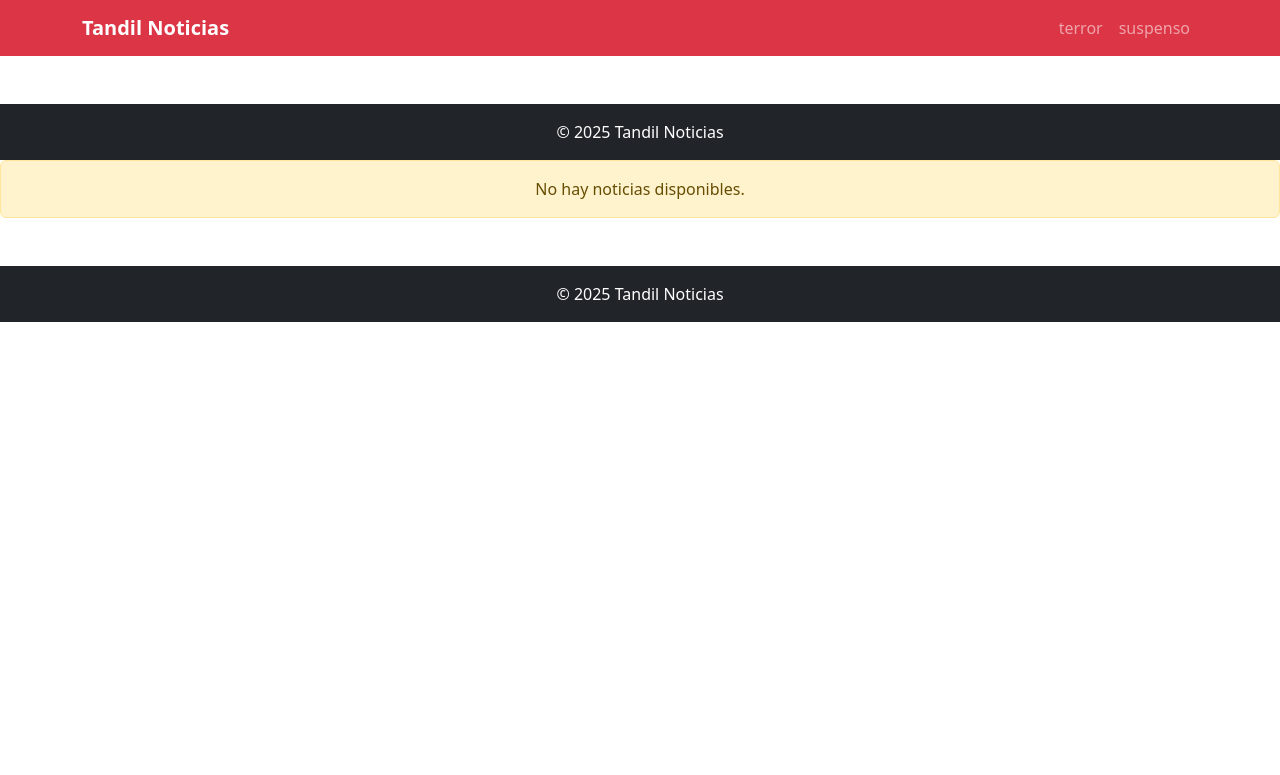
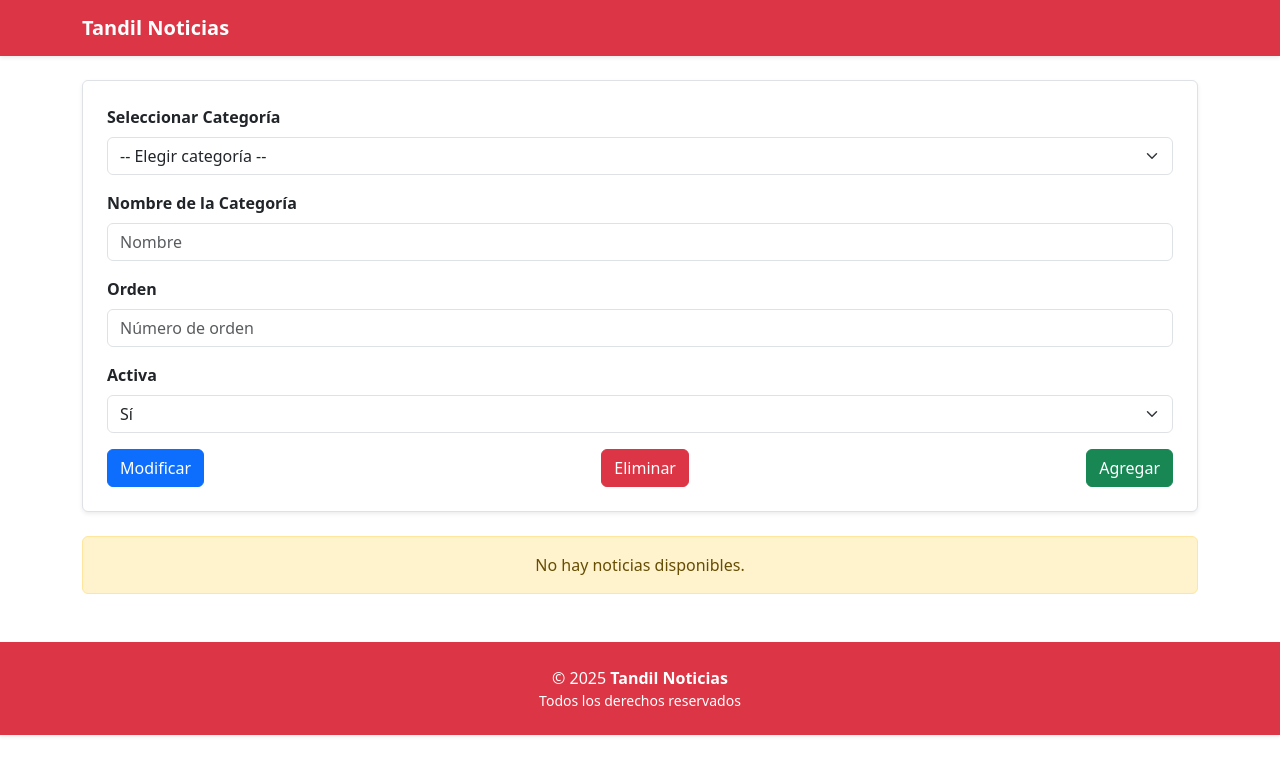
Before and after one commit to MaxiCre/TPE---WEB2, a PHP site: page / in a window 1280 px wide. Shown: the top 775 px of the page. Run offline with PHP 8.4, Linux system fonts and the light colour scheme; data comes from the database, SQL or seed files in the repository.

Commit message:
agregue formulario categoria, boton eliminar funcionando

```diff
--- a/app/controller/categoriasController.php
+++ b/app/controller/categoriasController.php
@@ -23,7 +23,23 @@ class CategoriasController{
     function mostrarCategoria($id){
         $noticias= $this->noticiaModel->getNoticiaCategoria($id);
         $categorias= $this->categoriaModel->getAll();
-        $this->categoriasView->showNoticias($noticias,$categorias);
+        $this->categoriasView->showCategorias($categorias,$noticias);
+    }
+    function removeCategoria($id){
+        // obtengo la tarea que quiero eliminar
+        $categoria = $this->categoriaModel->get($id);
+        $noticias= $this->noticiaModel->getNoticiaCategoria($id);
+
+        if ($noticias) {
+            return $this->categoriasView->showError("La categoría con ID = $id ({$categoria->nombre}) no se puede eliminar porque tiene noticias asociadas.");
+        }
+
+        $this->categoriaModel->remove($id);
+
+        // redirijo al home
+        header('Location: ' . BASE_URL);
+
+
     }
     //deleteCategorias
     //addCategorias
--- a/app/model/categoriaModel.php
+++ b/app/model/categoriaModel.php
@@ -5,15 +5,31 @@ class CategoriaModel{
     function __construct(){
         $this->db=new PDO('mysql:host=localhost;dbname=db_noticia;charset=utf8', 'root', '');
     }
-  public function getAll() {
+    public function getAll() {
         // 2. ejecuto la consulta SQL (SELECT * FROM tareas)
-        $query = $this->db->prepare('SELECT * FROM categoria');
+
+        $query = $this->db->prepare('SELECT * FROM categoria ORDER BY orden ASC');
         $query->execute();
+        $categorias = $query->fetchAll(PDO::FETCH_OBJ);
 
-        // 3. obtengo los resultados de la consulta
-        $tasks = $query->fetchAll(PDO::FETCH_OBJ);
 
-        return $tasks;
+        return $categorias;
+    }
+     public function get($id) {
+        // 2. ejecuto la consulta SQL (SELECT * FROM tareas)
+
+        $query = $this->db->prepare('SELECT * FROM categoria WHERE id_categoria = ?');
+        $query->execute([$id]);
+        $task = $query->fetch(PDO::FETCH_OBJ);
+
+        return $task;
+
+    }
+     function remove($id) {
+        $query = $this->db->prepare('DELETE from categoria where id_categoria = ?');
+        $query->execute([$id]);
+
+
     }
 
 
--- a/app/view/CategoriaView.php
+++ b/app/view/CategoriaView.php
@@ -2,19 +2,13 @@
 
 class CategoriaView {
 
-    public function showCategorias($categorias) {
+    public function showCategorias($categorias,$noticias=null) {
         $count = count($categorias);
 
         // NOTA: el template va a poder acceder a todas las variables y
         // constantes que tienen alcance en esta funcion
-        require_once './templates/index.php';
-    }
-     public function showNoticias($noticias,$categorias) {
-        $count = count($noticias);
 
-        // NOTA: el template va a poder acceder a todas las variables y
-        // constantes que tienen alcance en esta funcion
-        require_once './templates/index.php';
+        require_once './templates/index.phtml';
     }
 
 
--- /dev/null
+++ b/js/main.js
@@ -0,0 +1,35 @@
+document.addEventListener("DOMContentLoaded", function() {
+    const form = document.getElementById("formCategoria");
+    const errorMsg = document.getElementById("errorMsg");
+
+    form.addEventListener("submit", function(e) {
+        errorMsg.classList.add("d-none");
+        errorMsg.textContent = "";
+
+        const action = e.submitter.getAttribute("formaction");
+        const selectCategoria = document.getElementById("id_categoria").value.trim();
+        const nombre = document.getElementById("categoria").value.trim();
+        const orden = document.getElementById("orden").value.trim();
+        const activa = document.getElementById("activa").value.trim();
+
+        if (action === "modificarCategoria") {
+            if (!selectCategoria || !nombre || !orden || !activa) {
+                e.preventDefault();
+                errorMsg.textContent = "Completa todos los campos para modificar.";
+                errorMsg.classList.remove("d-none");
+            }
+        } else if (action === "eliminarCategoria") {
+            if (!selectCategoria) {
+                e.preventDefault();
+                errorMsg.textContent = "Selecciona una categoría para eliminar.";
+                errorMsg.classList.remove("d-none");
+            }
+        } else if (action === "agregarCategoria") {
+            if (!nombre || !orden || !activa) {
+                e.preventDefault();
+                errorMsg.textContent = "Completa todos los campos para agregar.";
+                errorMsg.classList.remove("d-none");
+            }
+        }
+    });
+});
--- a/router.php
+++ b/router.php
@@ -32,6 +32,11 @@ switch ($params[0]) {
         $id = $params[1];
         $controller->mostrarCategoria($id);
         break;
+    case 'eliminarCategoria':
+        $controller = new CategoriasController();
+        $id =  $_POST['id_categoria'];
+        $controller->removeCategoria($id);
+        break;
         /*
     case 'mostrarCategoria':
         $controller = new TaskController();
--- a/templates/footer.php
+++ /dev/null
@@ -1,7 +0,0 @@
-</div> <!-- /container -->
-<footer class="bg-dark text-white text-center py-3 mt-5">
-    &copy; <?= date('Y') ?> Tandil Noticias
-</footer>
-<script src="https://cdn.jsdelivr.net/npm/bootstrap@5.3.2/dist/js/bootstrap.bundle.min.js"></script>
-</body>
-</html>
--- /dev/null
+++ b/templates/footer.phtml
@@ -0,0 +1,14 @@
+</div> <!-- /container -->
+
+<footer class="bg-danger text-white text-center py-4 mt-5 shadow-sm">
+    <div class="container">
+        <p class="mb-0">&copy; <?= date('Y') ?> <strong>Tandil Noticias</strong></p>
+        <small class="d-block">Todos los derechos reservados</small>
+    </div>
+</footer>
+
+<!-- Bootstrap JS Bundle -->
+<script src="https://cdn.jsdelivr.net/npm/bootstrap@5.3.2/dist/js/bootstrap.bundle.min.js"></script>
+<script src="./js/main.js"></script>
+</body>
+</html>
--- /dev/null
+++ b/templates/formCategoria.phtml
@@ -0,0 +1,42 @@
+<form id="formCategoria" method="POST" class="border rounded p-4 bg-white shadow-sm">
+    <div id="errorMsg" class="alert alert-danger d-none"></div>
+
+    <!-- Selección de categoría -->
+    <div class="mb-3">
+        <label for="id_categoria" class="form-label fw-bold">Seleccionar Categoría</label>
+        <select class="form-select" id="id_categoria" name="id_categoria">
+            <option value="">-- Elegir categoría --</option>
+            <?php foreach ($categorias as $categoria): ?>
+                <option value="<?= htmlspecialchars($categoria->id_categoria) ?>">
+                    <?= htmlspecialchars($categoria->nombre) ?>
+                </option>
+            <?php endforeach; ?>
+        </select>
+    </div>
+
+    <!-- Campos de categoría -->
+    <div class="mb-3">
+        <label for="categoria" class="form-label fw-bold">Nombre de la Categoría</label>
+        <input type="text" class="form-control" id="categoria" name="categoria" placeholder="Nombre">
+    </div>
+
+    <div class="mb-3">
+        <label for="orden" class="form-label fw-bold">Orden</label>
+        <input type="number" class="form-control" id="orden" name="orden" placeholder="Número de orden" min="0">
+    </div>
+
+    <div class="mb-3">
+        <label for="activa" class="form-label fw-bold">Activa</label>
+        <select class="form-select" id="activa" name="activa">
+            <option value="1">Sí</option>
+            <option value="0">No</option>
+        </select>
+    </div>
+
+    <!-- Botones -->
+    <div class="d-flex justify-content-between">
+        <button type="submit" class="btn btn-primary w-30" formaction="modificarCategoria">Modificar</button>
+        <button type="submit" class="btn btn-danger w-30" formaction="eliminarCategoria">Eliminar</button>
+        <button type="submit" class="btn btn-success w-30" formaction="agregarCategoria">Agregar</button>
+    </div>
+</form>
--- /dev/null
+++ b/templates/header.phtml
@@ -0,0 +1,12 @@
+<!DOCTYPE html>
+<html lang="es">
+<head>
+    <meta charset="UTF-8">
+    <title>Tandil Noticias</title>
+    <meta name="viewport" content="width=device-width, initial-scale=1">
+    <!-- Bootstrap CSS -->
+    <link href="https://cdn.jsdelivr.net/npm/bootstrap@5.3.2/dist/css/bootstrap.min.css" rel="stylesheet">
+    <!-- Bootstrap Icons -->
+    <link href="https://cdn.jsdelivr.net/npm/bootstrap-icons@1.11.1/font/bootstrap-icons.css" rel="stylesheet">
+</head>
+<body>
--- a/templates/index.php
+++ /dev/null
@@ -1,26 +0,0 @@
-<?php
-include 'header.php';
-include 'footer.php';
-
-?>
-
-<?php if (empty($noticias)): ?>
-    <div class="alert alert-warning text-center">
-        No hay noticias disponibles.
-    </div>
-<?php else: ?>
-    <div class="row">
-        <?php foreach ($noticias as $noticia): ?>
-            <div class="col-md-6 col-lg-4 mb-4">
-                <div class="card h-100">
-                    <div class="card-body">
-                        <h5 class="card-title"><?= htmlspecialchars($noticia->titulo) ?></h5>
-                        <p class="card-text"><?= nl2br(htmlspecialchars($noticia->parrafo)) ?></p>
-                    </div>
-                </div>
-            </div>
-        <?php endforeach; ?>
-    </div>
-<?php endif; ?>
-
-<?php include 'footer.php'; ?>
--- /dev/null
+++ b/templates/index.phtml
@@ -0,0 +1,29 @@
+<?php require 'header.phtml'; ?>
+<?php require 'navbar.phtml'; ?>
+<?php require 'formCategoria.phtml'; ?>
+
+<?php if (empty($noticias)): ?>
+    <div class="alert alert-warning text-center mt-4">
+        No hay noticias disponibles.
+    </div>
+<?php else: ?>
+    <div class="row mt-4">
+        <?php foreach ($noticias as $noticia): ?>
+            <div class="col-md-6 col-lg-4 mb-4">
+                <div class="card h-100 shadow-sm border-0">
+                    <div class="card-body">
+                        <h5 class="card-title text-danger fw-bold">
+                            <?= htmlspecialchars($noticia->titulo) ?>
+                        </h5>
+                        <p class="card-text"><?= nl2br(htmlspecialchars($noticia->parrafo)) ?></p>
+                    </div>
+                    <div class="card-footer text-muted text-end">
+                        <?= date('d/m/Y', strtotime($noticia->fecha ?? date('Y-m-d'))) ?>
+                    </div>
+                </div>
+            </div>
+        <?php endforeach; ?>
+    </div>
+<?php endif; ?>
+
+<?php require 'footer.phtml'; ?>
--- a/templates/header.php
+++ b/templates/navbar.phtml
@@ -1,16 +1,6 @@
-
-<!DOCTYPE html>
-<html lang="es">
-<head>
-    <meta charset="UTF-8">
-    <title>Tandil Noticias</title>
-    <meta name="viewport" content="width=device-width, initial-scale=1">
-    <link href="https://cdn.jsdelivr.net/npm/bootstrap@5.3.2/dist/css/bootstrap.min.css" rel="stylesheet">
-</head>
-<body>
-<nav class="navbar navbar-expand-lg navbar-dark bg-danger">
+<nav class="navbar navbar-expand-lg navbar-dark bg-danger shadow-sm">
     <div class="container">
-        <a class="navbar-brand fw-bold" href="index.php">Tandil Noticias</a>
+       <a class="navbar-brand fw-bold" href="<?= BASE_URL ?>">Tandil Noticias</a>
         <button class="navbar-toggler" type="button" data-bs-toggle="collapse" data-bs-target="#navbarNav"
             aria-controls="navbarNav" aria-expanded="false" aria-label="Alternar navegación">
             <span class="navbar-toggler-icon"></span>
@@ -19,9 +9,10 @@
         <div class="collapse navbar-collapse" id="navbarNav">
             <ul class="navbar-nav ms-auto">
                 <?php foreach ($categorias as $cat): ?>
+                    <?php if ($cat->activa == 0) continue; // Omitir categorías inactivas ?>
                     <li class="nav-item">
-                        <a class="nav-link" href="mostrarCategoria/<?= $cat->id_categoria?>">
-                            <?= htmlspecialchars($cat->categoria) ?>
+                        <a class="nav-link" href="mostrarCategoria/<?= $cat->id_categoria ?>">
+                            <?= htmlspecialchars($cat->nombre) ?>
                         </a>
                     </li>
                 <?php endforeach; ?>
@@ -29,5 +20,4 @@
         </div>
     </div>
 </nav>
-
 <div class="container mt-4">
```
Also changed, not shown: db_noticia.sql (+17 -11 lines).
